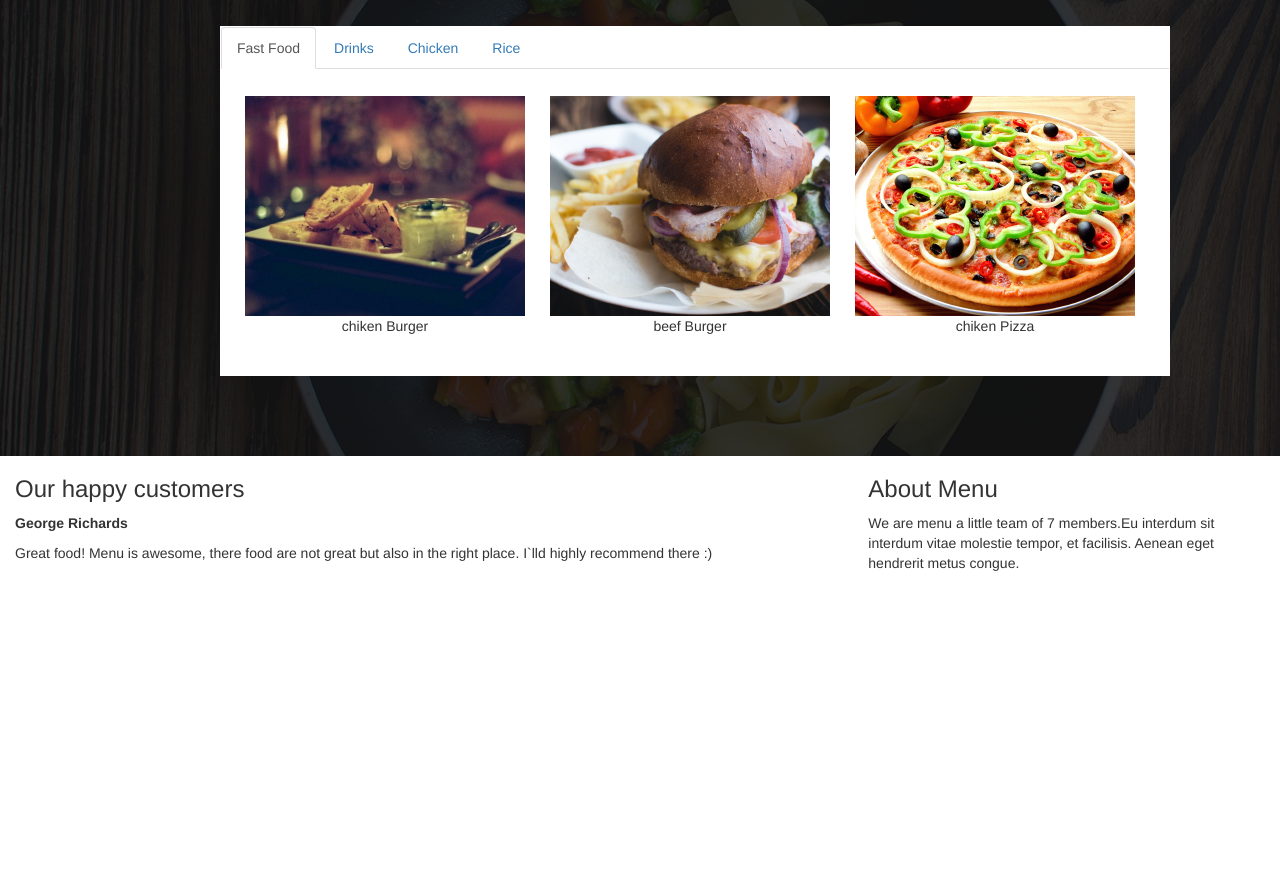
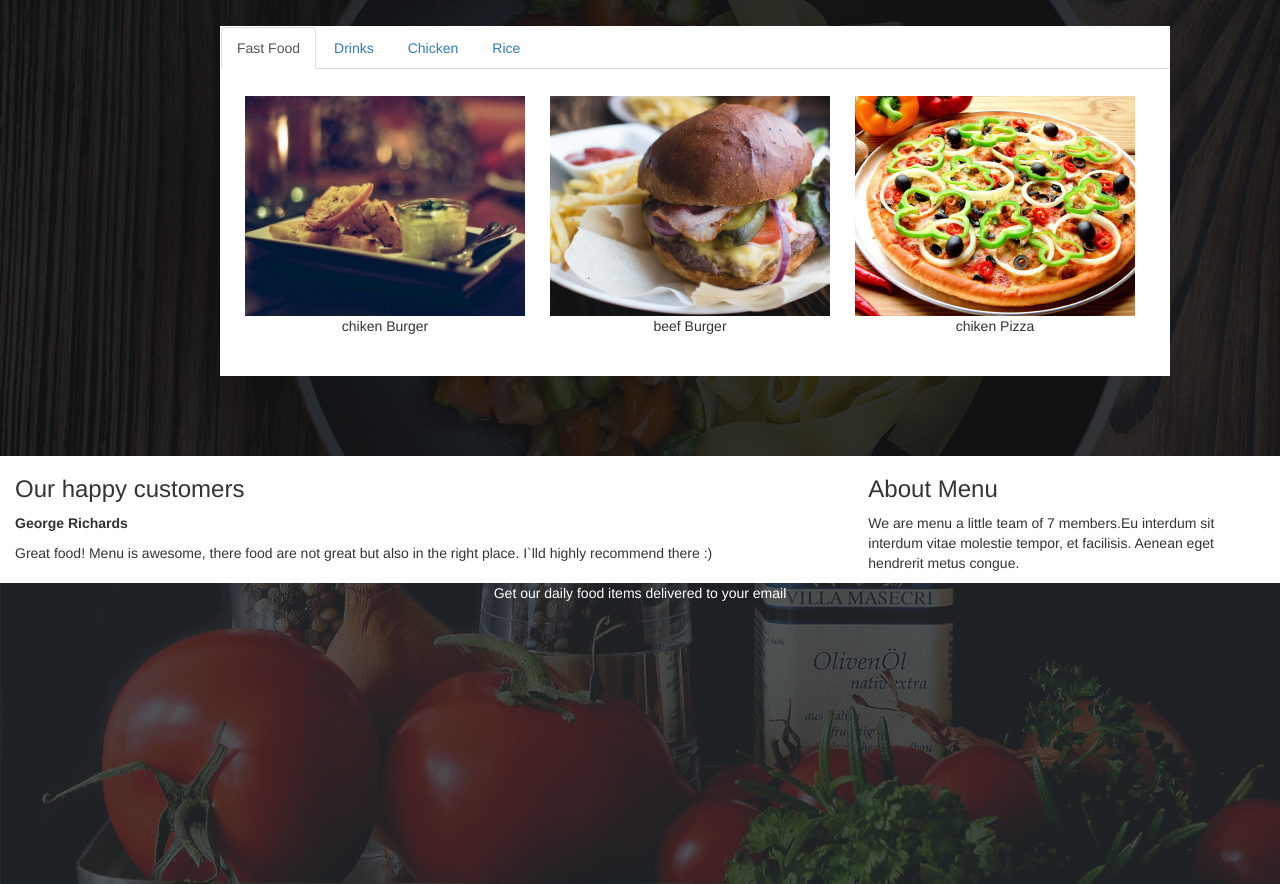
Before and after one commit to kevinwairi/Anita-s-Kitchen, a plain HTML site: page index.html in a window 1280 px wide. Shown: the part 1990-2874 px from the top of the page. Before the commit the page ends 2573 px from the top, so only its background shows below. Drawn offline with Linux system fonts and the light colour scheme.

Commit message:
added the row newsletter

```diff
--- a/css/styles.css
+++ b/css/styles.css
@@ -97,4 +97,11 @@
 	margin-left: 25px;
 
 }
-/*nav edits*/
+
+/*Newsletter edits*/
+.newsletter {
+	background-image: url('../img/backgrounds/subscribe.jpg');
+	height: 301px;
+	color: #fff;
+	text-align: center;
+}
--- a/index.html
+++ b/index.html
@@ -100,7 +100,7 @@
 
     </div>
     <div class="row">
-    	<div class="customers">
+    	<div class="customers wells">
                 <div class="col-sm-8">
                     <h3>Our happy customers</h3>
                     <p><strong>George Richards</strong></p>
@@ -115,6 +115,10 @@
             </div>
 
     </div>
+    <div class="newsletter">
+    	<p>Get our daily food items delivered to your email</p>
+
+    </div>
 
 		<div class="footer">
 
```
